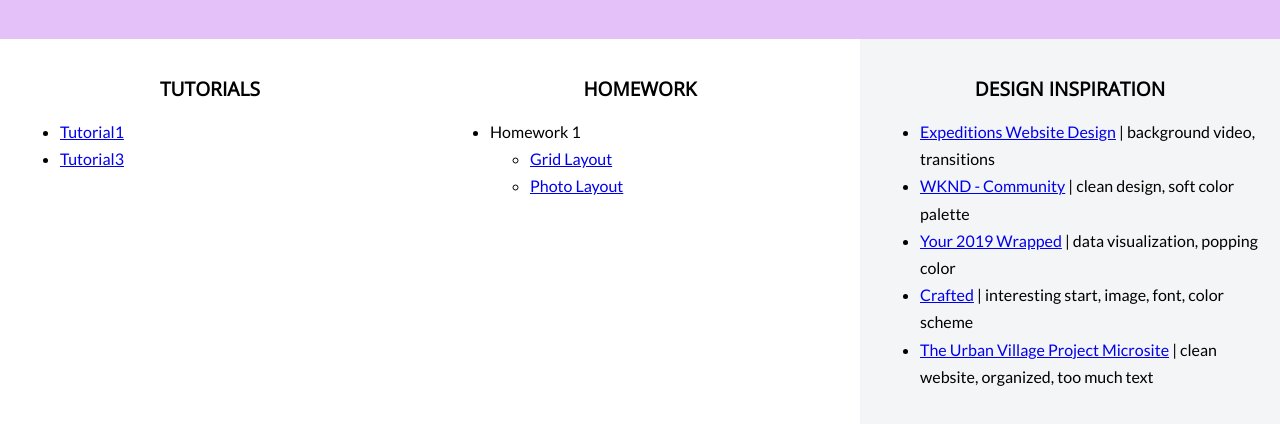
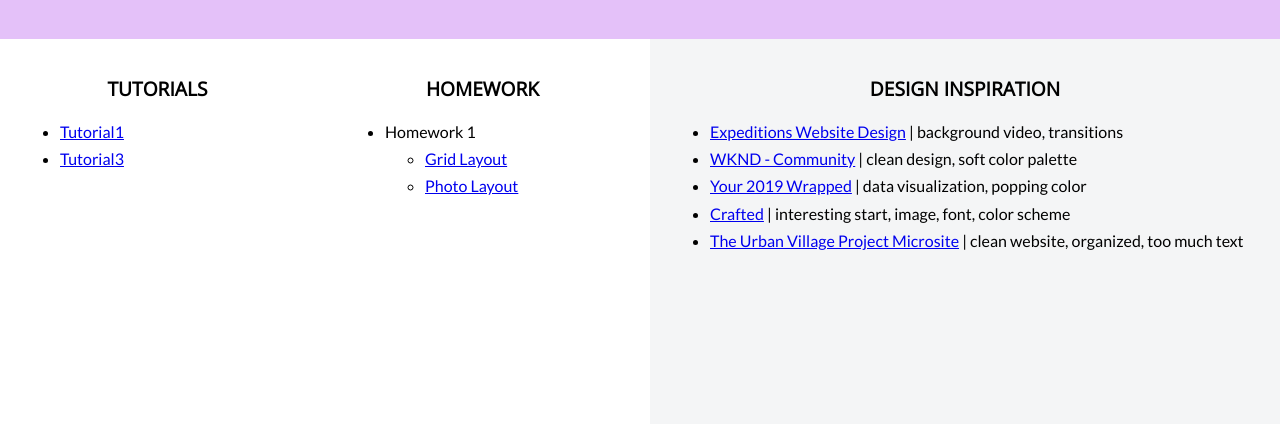
Before and after one commit to haemi-jung/130-with-kai, a plain HTML site: page index.html in a window 1280 px wide. Shown: the part 92-516 px from the top of the page. Drawn offline with nearby package versions, Linux system fonts and the light colour scheme.

Commit message:
adding final changes

```diff
--- a/style.css
+++ b/style.css
@@ -22,23 +22,21 @@ body {
     font-family: 'Lato', sans-serif;
 }
 
-.container{
-    /* color: #F2F4F3; */
+.container {
     display: grid;
-    grid-template-columns: 1fr 1fr 1fr;
-    grid-template-rows: 1fr 1fr 1fr;
+    grid-template-columns: 1fr 1fr 2fr;
     grid-template-areas:
         "a b c";
     min-height: 100vh;
     grid-column-gap: 10px;
-    grid-row-gap: 10px;}
-.tutorials{
+}
+.tutorials {
     grid-area: a;
 }
-.homework{
+.homework {
     grid-area: b;
 }
-.inspiration{
+.inspiration {
     grid-area: c;
 }
 
@@ -56,5 +54,4 @@ p, li {
 #inspiration {
     background-color: #F4F5F6;
     color: #000;
-    /* padding-bottom: 40px; */
 }
```
Also changed, not shown: index.html (indentation only).
